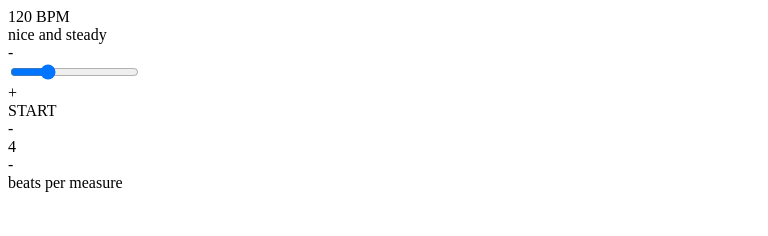
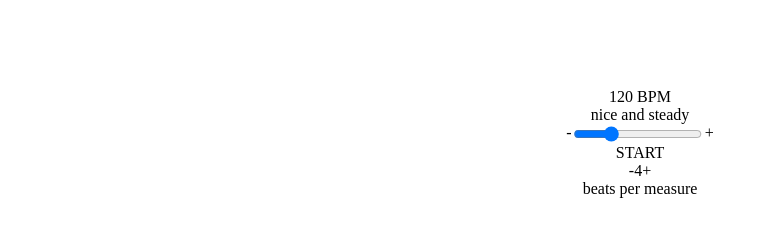
Before and after one commit to yavorkoen/metronome, a plain HTML site: page index.html in a window 1280 px wide. Shown: the whole page, without its empty margins (0-768 px from the left). Drawn offline with Linux system fonts and the light colour scheme.

Commit message:
add basic css

```diff
--- a/index.html
+++ b/index.html
@@ -25,9 +25,9 @@
             <div class="measures">
                 <div class="adjust-beats decrease-beats">-</div>
                 <div class="measure-count">4</div>
-                <div class="adjust-beats increase-beats">-</div>
-                <div class="measures-text">beats per measure</div>
+                <div class="adjust-beats increase-beats">+</div>
             </div>
+            <div class="measures-text">beats per measure</div>
         </div>
     </div>
     <script src="app.js" type="module"></script>
--- a/styles.css
+++ b/styles.css
@@ -0,0 +1,22 @@
+body {
+    position: relative;
+}
+
+.container {
+    position: absolute;
+    left: 50%;
+    transform: translate(-50%);
+    margin-top: 5rem;
+
+}
+.metronome {
+    display: flex;
+    flex-direction: column;
+    align-items: center;
+}
+.tempo-settings {
+    display: flex;
+}
+.measures {
+    display: flex;
+}
```
